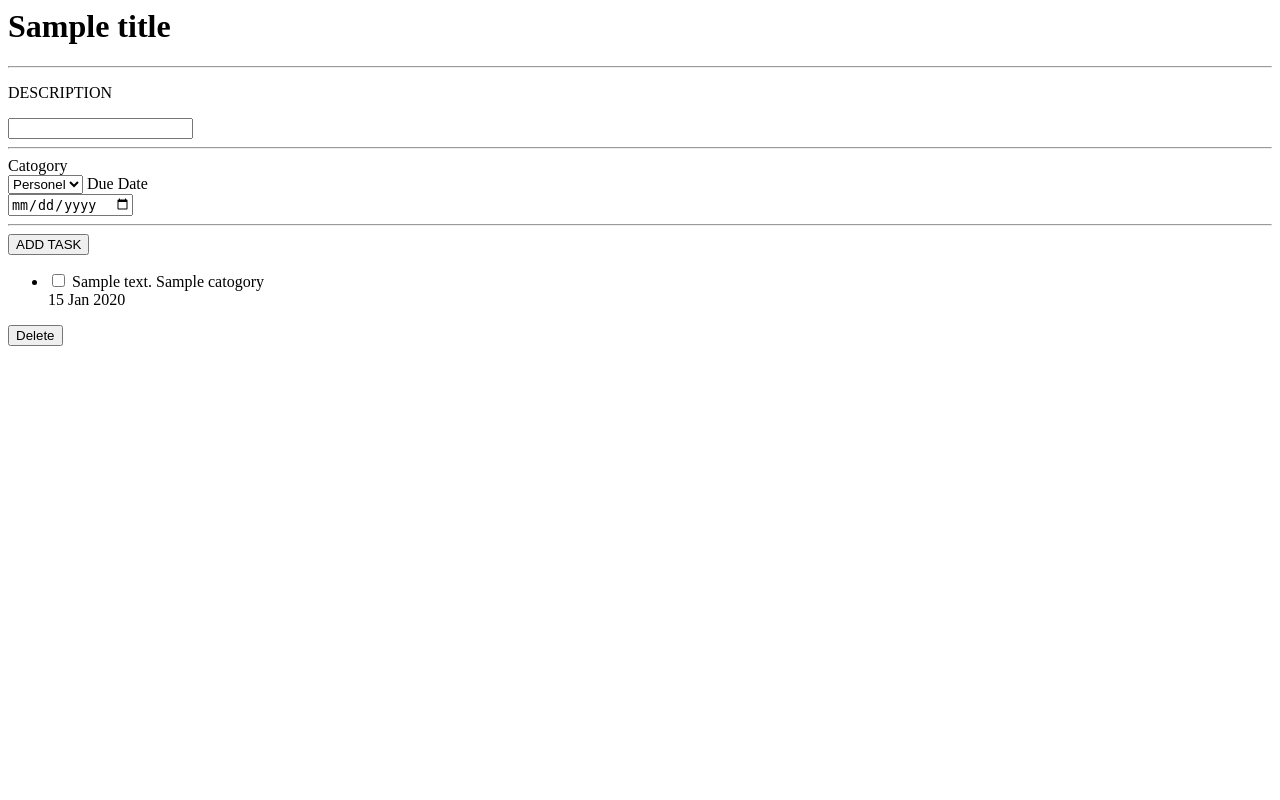
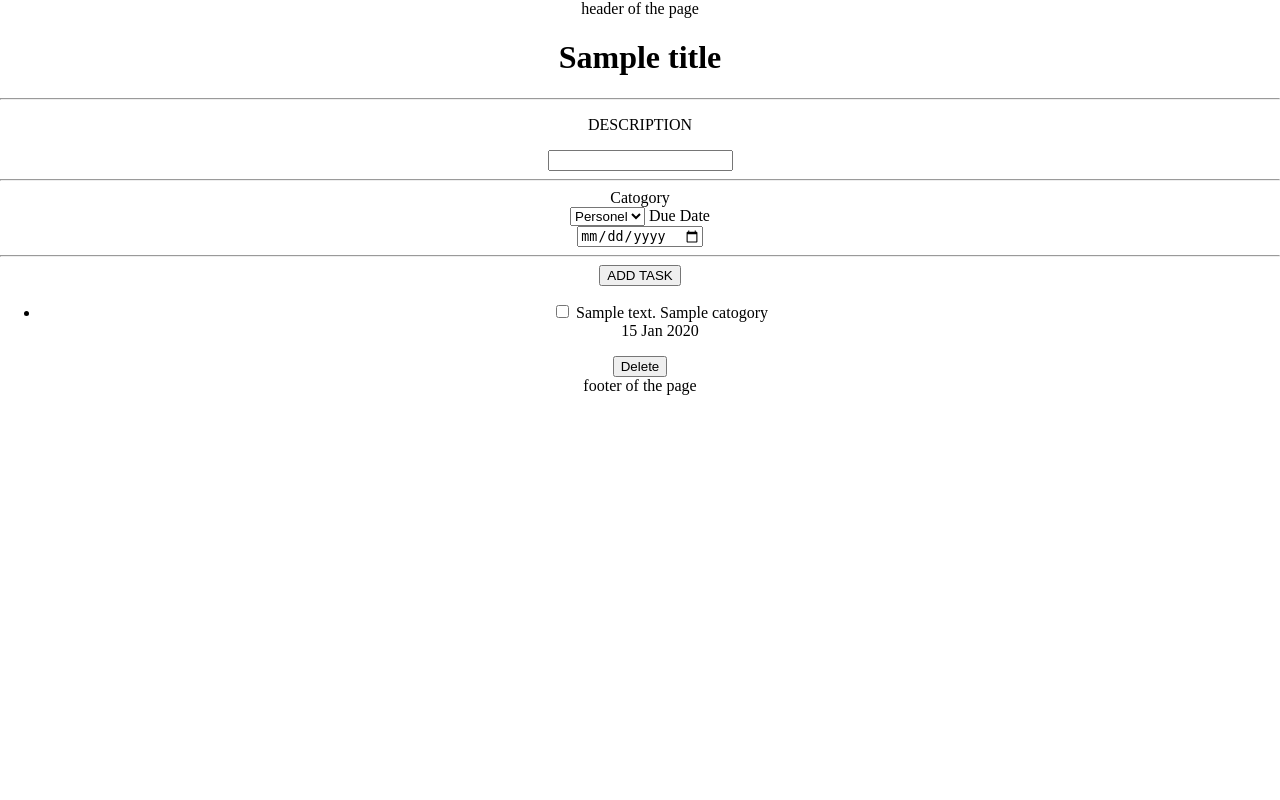
Before and after one commit to Hemanthrgh/NODE.JS, a Node server app: template CodingNinja/Todo app/views/home.ejs in a window 1280 px wide. Run offline with Node 20, Linux system fonts and the light colour scheme; the template is opened without the code that fills it: most values are stand-ins (such as "Sample title", 1, 10 or a date in 2020); some libraries are stand-ins or nearby versions.

Commit message:
set up static file to acces

```diff
--- /dev/null
+++ b/CodingNinja/Codeial/assets/css/layout.css
@@ -0,0 +1,4 @@
+body{
+    margin: 0%;
+    text-align: center;
+}
--- /dev/null
+++ b/CodingNinja/Codeial/assets/css/profile.css
@@ -0,0 +1,4 @@
+
+body{
+    background-color: lightblue;
+}
--- a/CodingNinja/Codeial/index.js
+++ b/CodingNinja/Codeial/index.js
@@ -1,7 +1,18 @@
 const express=require("express");
 const app=express();
+const expressLayouts=require("express-ejs-layouts");
 const port=8000;
 
+// to use static files like css js etc
+app.use(express.static("./assets"));
+
+// extract styles and scripts from sub folder into a layouts
+app.set("layout extractStyles",true);
+app.set("layout extractScripts",true);
+
+
+// use layouts
+app.use(expressLayouts);
 
 // use express router
 app.use("/",require(`./routes/index.js`));
--- a/CodingNinja/Codeial/package.json
+++ b/CodingNinja/Codeial/package.json
@@ -11,6 +11,7 @@
   "license": "ISC",
   "dependencies": {
     "ejs": "^3.1.8",
-    "express": "^4.18.1"
+    "express": "^4.18.1",
+    "express-ejs-layouts": "^2.5.1"
   }
 }
--- /dev/null
+++ b/CodingNinja/Codeial/views/_footer.ejs
@@ -0,0 +1,3 @@
+<footer>
+    footer of the page
+</footer>
--- /dev/null
+++ b/CodingNinja/Codeial/views/_header.ejs
@@ -0,0 +1,3 @@
+<header>
+    header of the page
+</header>
--- /dev/null
+++ b/CodingNinja/Codeial/views/layout.ejs
@@ -0,0 +1,22 @@
+<html>
+    <head>
+        <title>
+            <%= title %>
+        </title>
+        <link rel="stylesheet" href="/css/layout.css">
+        <%- style %>
+    </head>
+    <body>
+        <%- include("_header") %>
+
+<%- body %>
+
+<%- include("_footer") %>
+
+<%- script %>
+    </body>
+</html>
+
+
+
+<!-- Write the command to install layouts.=== express-ejs-layouts -->
```
Also changed, not shown: CodingNinja/Codeial/views/home.ejs (+1 -9 lines), CodingNinja/Codeial/views/profile.ejs (+1 -9 lines), 3 other files.
